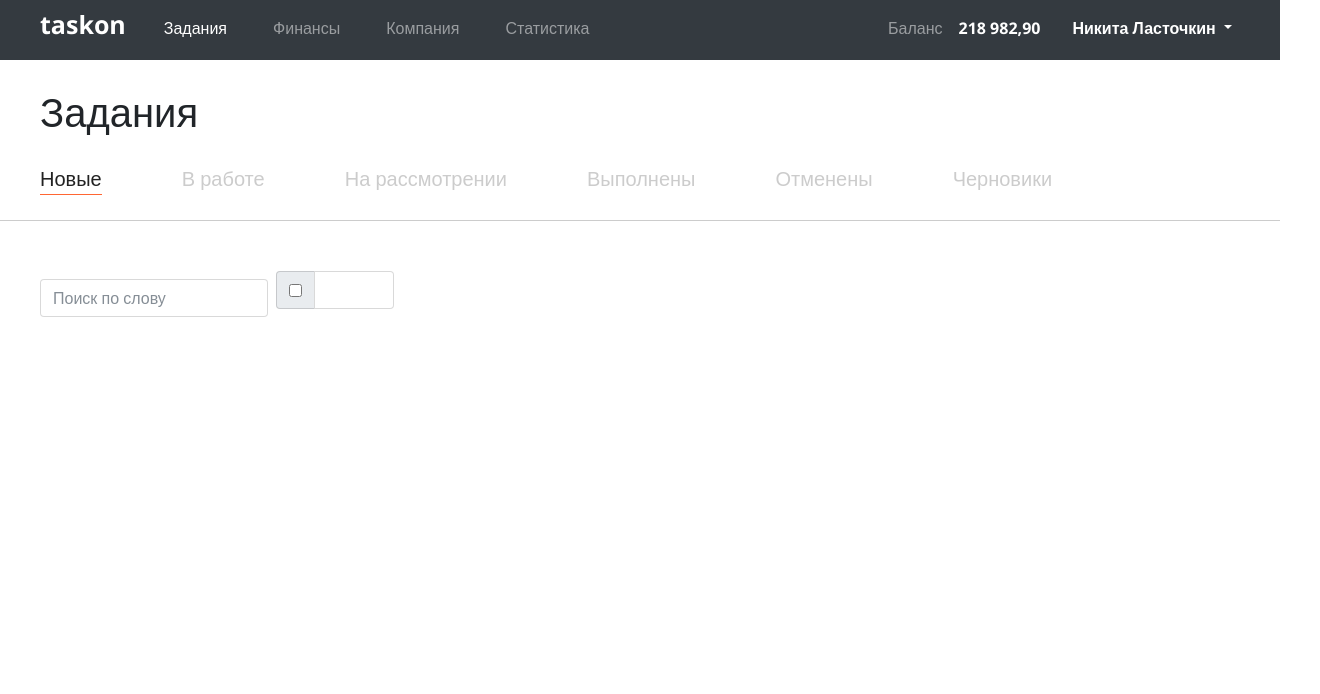
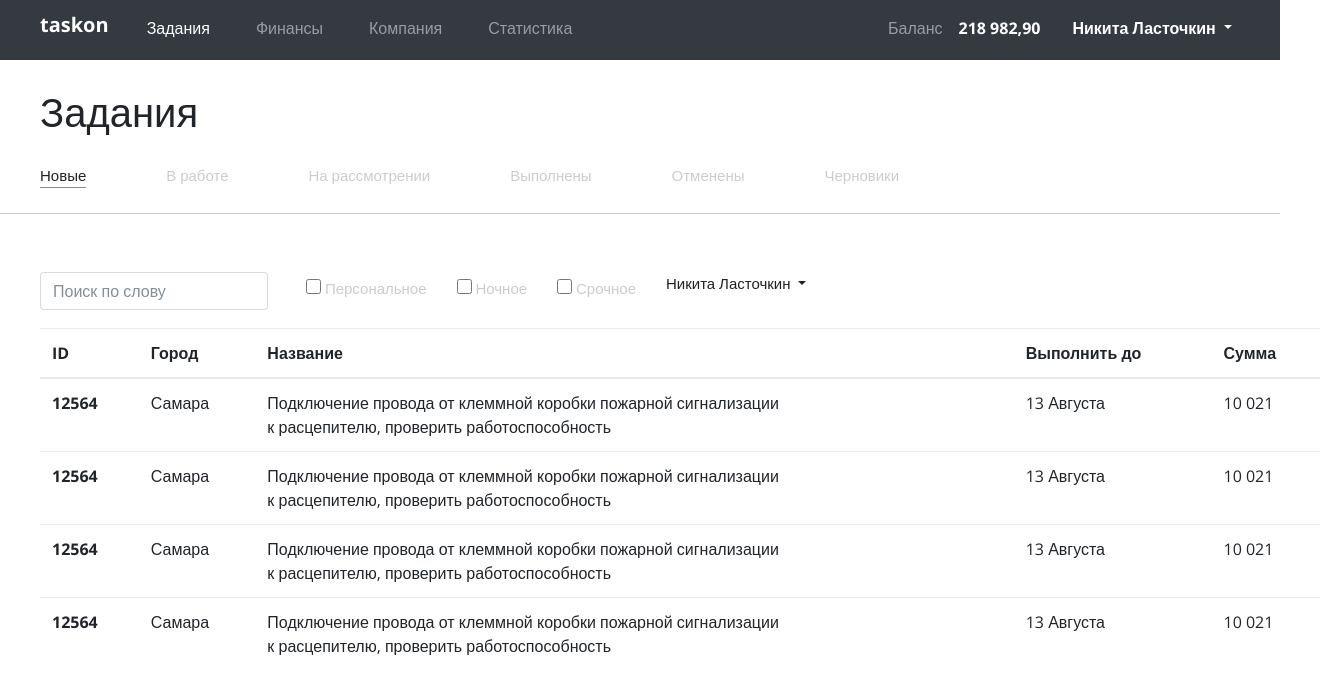
Before and after one commit to polina-shreyner/test-tascon, a website: page index.html in a window 1280 px wide. Shown: the whole page, 1320 px wide, since content can reach past the window. Drawn offline with nearby package versions, Linux system fonts and the light colour scheme.

Commit message:
Add search-checkbox , table

```diff
--- a/index.html
+++ b/index.html
@@ -52,7 +52,6 @@
 
     <h1 class="nav-task">Задания</h1>
 
-
     <nav class="nav my-nav-tab">
         <a class="nav-link active" href="#">Новые</a>
         <a class="nav-link" href="#">В работе</a>
@@ -66,17 +65,34 @@
       <form class="form-inline my-2">
         <input class="form-control mr-sm-2" type="text" placeholder="Поиск по слову" aria-label="Search">
       </form>
-      <div class="row">
-        <div class="col-lg-6">
-          <div class="input-group">
-            <span class="input-group-addon">
-              <input type="checkbox" aria-label="Checkbox for following text input">
-            </span>
-            <input type="text" class="form-control" aria-label="Text input with checkbox">
-          </div>
+      <form>
+        <div class="my-checkbox">
+          <input type="checkbox" id="subscribeNews" name="subscribe" value="newsletter">
+          <label for="subscribeNews">Персональное</label>
         </div>
+      </form>
+      <form>
+        <div class="my-checkbox">
+          <input type="checkbox" id="subscribeNews" name="subscribe" value="newsletter">
+          <label for="subscribeNews">Ночное</label>
+        </div>
+      </form>
+      <form>
+        <div class="my-checkbox">
+          <input type="checkbox" id="subscribeNews" name="subscribe" value="newsletter">
+          <label for="subscribeNews">Срочное</label>
+        </div>
+      </form>
+      <a class="nav-link dropdown-toggle" href="http://example.com" id="navbarDropdownMenuLink" data-toggle="dropdown" aria-haspopup="true" aria-expanded="false">
+        Никита Ласточкин
+      </a>
+      <div class="dropdown-menu" aria-labelledby="navbarDropdownMenuLink">
+        <a class="dropdown-item" href="#">1</a>
+        <a class="dropdown-item" href="#">2</a>
+        <a class="dropdown-item" href="#">3</a>
       </div>
-      <!-- <table class="table">
+    </div>
+      <table class="table">
         <thead>
           <tr>
             <th>ID</th>
@@ -94,8 +110,30 @@
             <td>13 Августа</td>
             <td>10 021</td>
           </tr>
+          <tr>
+            <!-- Тут должно быть ng-repeat -->
+            <th scope="row">12564</th>
+            <td>Самара</td>
+            <td>Подключение провода от клеммной коробки пожарной сигнализации<br> к расцепителю, проверить работоспособность</td>
+            <td>13 Августа</td>
+            <td>10 021</td>
+          </tr>
+          <tr>
+            <th scope="row">12564</th>
+            <td>Самара</td>
+            <td>Подключение провода от клеммной коробки пожарной сигнализации<br> к расцепителю, проверить работоспособность</td>
+            <td>13 Августа</td>
+            <td>10 021</td>
+          </tr>
+          <tr>
+            <th scope="row">12564</th>
+            <td>Самара</td>
+            <td>Подключение провода от клеммной коробки пожарной сигнализации<br> к расцепителю, проверить работоспособность</td>
+            <td>13 Августа</td>
+            <td>10 021</td>
+          </tr>
         </tbody>
-      </table> -->
+      </table>
 
     <script src="https://code.jquery.com/jquery-3.2.1.slim.min.js" integrity="sha384-KJ3o2DKtIkvYIK3UENzmM7KCkRr/rE9/Qpg6aAZGJwFDMVNA/GpGFF93hXpG5KkN" crossorigin="anonymous"></script>
     <script src="https://cdnjs.cloudflare.com/ajax/libs/popper.js/1.11.0/umd/popper.min.js" integrity="sha384-b/U6ypiBEHpOf/4+1nzFpr53nxSS+GLCkfwBdFNTxtclqqenISfwAzpKaMNFNmj4" crossorigin="anonymous"></script>
--- a/style.css
+++ b/style.css
@@ -24,7 +24,7 @@ body{
     font-weight: 700;
 }
 .navbar > .navbar-brand{
-    font-size: 25px;
+    font-size: 20px;
     margin: 0;
     padding: 0;
 }
@@ -41,7 +41,7 @@ margin-right: 30px;
 }
 
 .my-nav-tab{
-    font-size: 20px;
+    font-size: 15px;
     border-bottom: 1px solid #cccccc;
 
 }
@@ -62,9 +62,24 @@ margin-right: 30px;
     padding-top: 50px;
     padding-left: 40px;
 }
-.form-inline{
+#subscribeNews{
+    margin-top: 15px;
+    margin-left: 30px;
+    width: 15px;
+    height: 15px;
 
 }
-.row{
+.my-checkbox{
+    font-size: 15px;
+    color: #cccccc;
+}
 
+.search-checkbox > .nav-link{
+    padding-left: 30px;
+    color: #222222;
+    font-size: 15px;
 }
+.table{
+    margin-left: 40px;
+    margin-top: 10px;
+}
```
